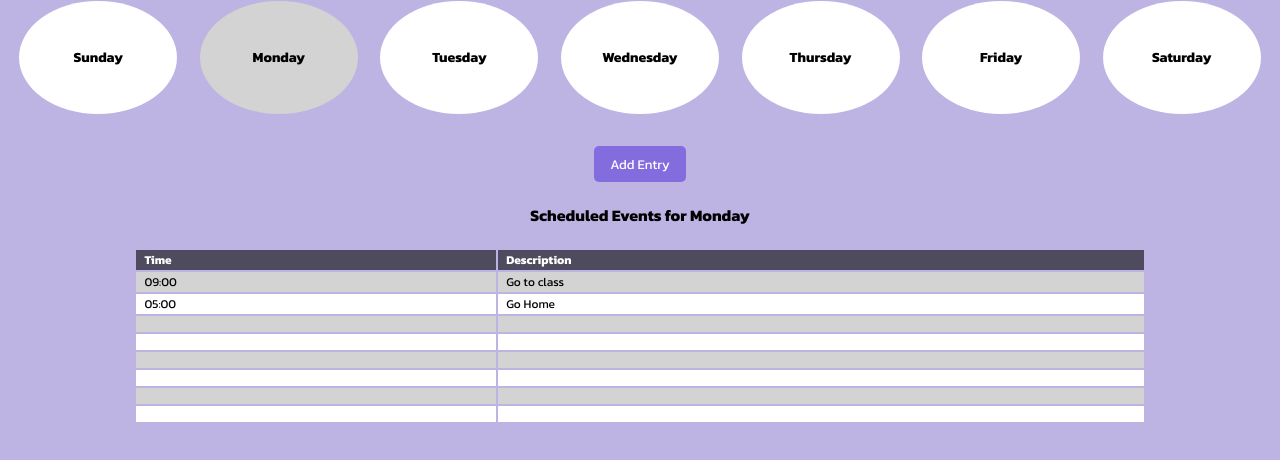
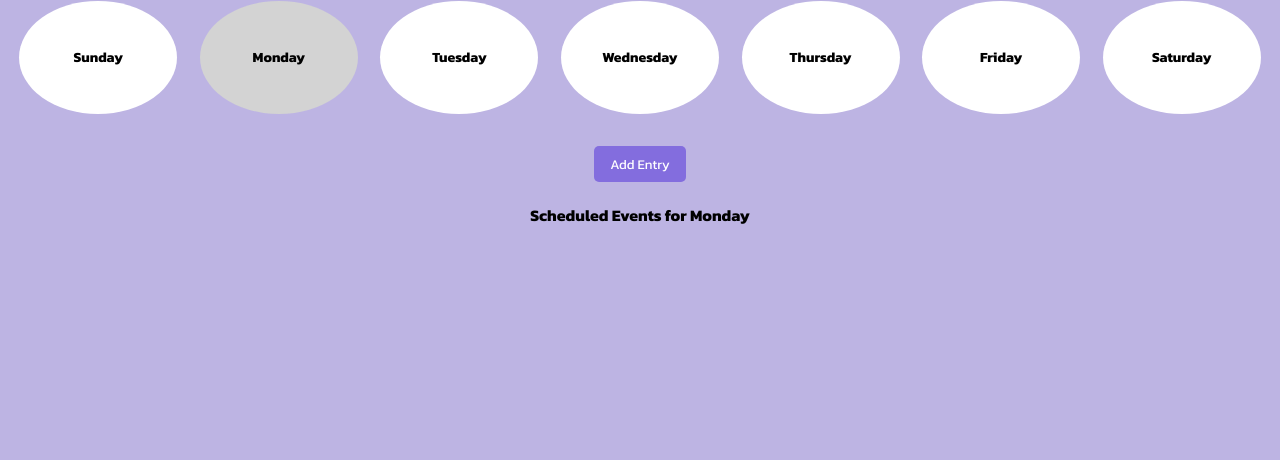
Before and after one commit to derrick-fleming/weekly-planner, a website: page index.html in a window 1280 px wide. Shown: the part 82-542 px from the top of the page. Drawn offline with Linux system fonts and the light colour scheme.

Commit message:
saving progress

```diff
--- a/index.html
+++ b/index.html
@@ -67,44 +67,9 @@
           <table>
             <thead>
               <tr>
-                <th>Time</th>
-                <th>Description</th>
               </tr>
             </thead>
-            <tbody>
-              <tr>
-                <td>09:00</td>
-                <td>Go to class</td>
-              </tr>
-              <tr>
-                <td>05:00</td>
-                <td>Go Home</td>
-              </tr>
-              <tr>
-                <td></td>
-                <td></td>
-              </tr>
-              <tr>
-                <td></td>
-                <td></td>
-              </tr>
-              <tr>
-                <td></td>
-                <td></td>
-              </tr>
-              <tr>
-                <td></td>
-                <td></td>
-              </tr>
-              <tr>
-                <td></td>
-                <td></td>
-              </tr>
-              <tr>
-                <td></td>
-                <td></td>
-              </tr>
-            </tbody>
+            <tbody></tbody>
           </table>
         </div>
       </div>
@@ -174,4 +139,5 @@
   </div>
   <script src="main.js"></script>
 </body>
+
 </html>
--- a/main.js
+++ b/main.js
@@ -4,6 +4,8 @@ var $addEntryForm = document.querySelector('.add-entry-form');
 var $weekdayBoxesContainer = document.querySelector('.weekday-boxes-container');
 var $weekdayBoxes = document.querySelectorAll('.column-seventh');
 var $span = document.querySelector('span');
+var $tbody = document.querySelector('tbody');
+var newEntry = {};
 
 var data = {
   sunday: {
@@ -48,7 +50,7 @@ $addEntry.addEventListener('click', function (event) {
 $addEntryForm.addEventListener('submit', function (event) {
   event.preventDefault();
 
-  var newEntry = {
+  newEntry = {
     time: document.querySelector('#time').value,
     description: document.querySelector('#description').value
   };
@@ -57,6 +59,8 @@ $addEntryForm.addEventListener('submit', function (event) {
   data[day].entries.push(newEntry);
 
   $modalContainer.className = 'modal-conatiner hidden';
+
+  createDomTree(newEntry);
 });
 
 $weekdayBoxesContainer.addEventListener('click', function (event) {
@@ -70,3 +74,15 @@ $weekdayBoxesContainer.addEventListener('click', function (event) {
     event.target.className = 'column-seventh chosen-day';
   }
 });
+
+function createDomTree(entry) {
+  var $tr = document.createElement('tr');
+  $tbody.appendChild($tr);
+  var $tdTime = document.createElement('td');
+  $tdTime.textContent = entry.time;
+  $tr.appendChild($tdTime);
+  var $tdDescription = document.createElement('td');
+  $tdDescription.textContent = entry.description;
+  $tr.appendChild($tdDescription);
+  return $tr;
+}
```
